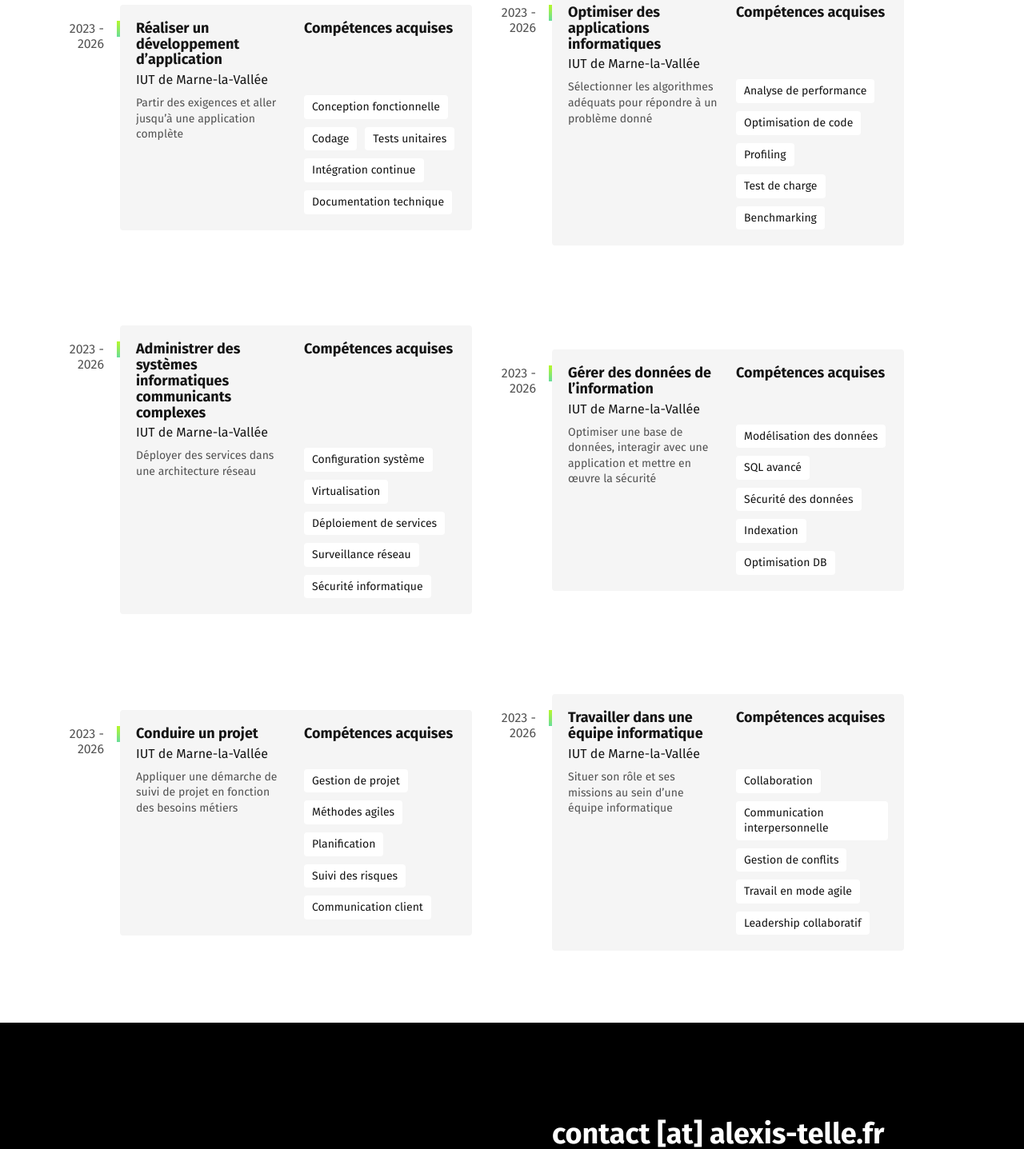
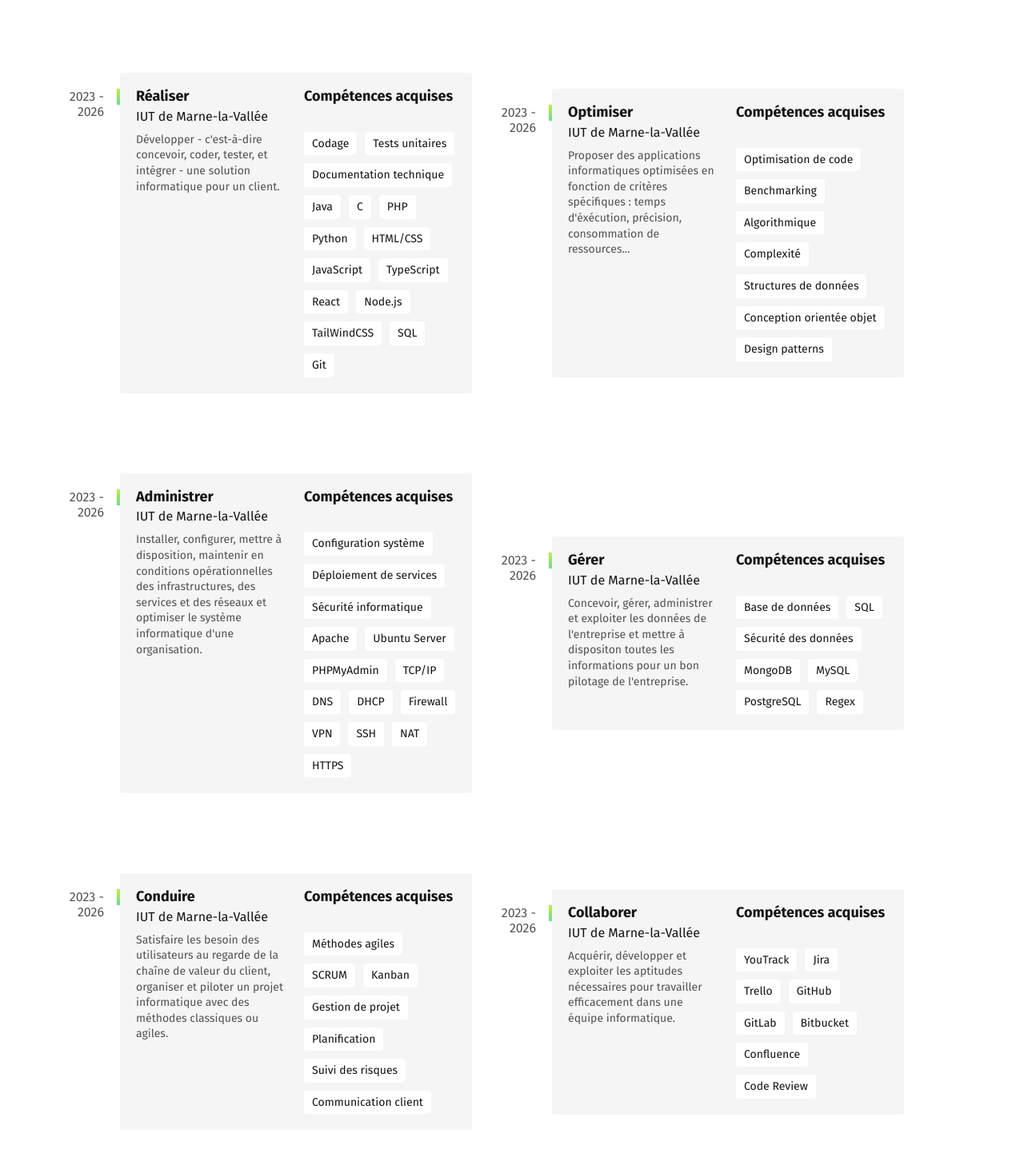
Before and after one commit to Galaktik-hub/portfolio, a React (Vite) app: page / in a window 1280 px wide. Shown: the part 699-2136 px from the top of the page at 80% size. Built offline with nearby package versions, Linux system fonts and the light colour scheme.

Commit message:
Home page update

```diff
--- a/src/components/Footer.tsx
+++ b/src/components/Footer.tsx
@@ -11,7 +11,7 @@ const Footer: React.FC = () => {
                     <li>contact [at] alexis-telle.fr</li>
                     <li>+(33)7. 68. 13. 86. 18</li>
                 </ul>
-                <p className="footer-copy">Site créé avec React & CSS</p>
+                <p className="footer-copy">Site créé en React</p>
             </div>
         </footer>
     );
--- a/src/components/Home/FormationList.tsx
+++ b/src/components/Home/FormationList.tsx
@@ -11,74 +11,99 @@ interface Formation {
 const formationData: Formation[] = [
     {
         year: "2023 - 2026",
-        title: "Réaliser un développement d’application",
+        title: "Réaliser",
         school: "IUT de Marne-la-Vallée",
         acquiredSkills: [
-            "Partir des exigences et aller jusqu’à une application complète"
+            "Développer - c'est-à-dire concevoir, coder, tester, et intégrer - une solution informatique pour un client."
         ],
         skills: [
-            "Conception fonctionnelle",
             "Codage",
             "Tests unitaires",
-            "Intégration continue",
-            "Documentation technique"
+            "Documentation technique",
+            "Java",
+            "C",
+            "PHP",
+            "Python",
+            "HTML/CSS",
+            "JavaScript",
+            "TypeScript",
+            "React",
+            "Node.js",
+            "TailWindCSS",
+            "SQL",
+            "Git",
         ]
     },
     {
         year: "2023 - 2026",
-        title: "Optimiser des applications informatiques",
+        title: "Optimiser",
         school: "IUT de Marne-la-Vallée",
         acquiredSkills: [
-            "Sélectionner les algorithmes adéquats pour répondre à un problème donné"
+            "Proposer des applications informatiques optimisées en fonction de critères spécifiques : temps d'éxécution, précision, consommation de ressources..."
         ],
         skills: [
-            "Analyse de performance",
             "Optimisation de code",
-            "Profiling",
-            "Test de charge",
-            "Benchmarking"
+            "Benchmarking",
+            "Algorithmique",
+            "Complexité",
+            "Structures de données",
+            "Conception orientée objet",
+            "Design patterns",
         ]
     },
     {
         year: "2023 - 2026",
-        title: "Administrer des systèmes informatiques communicants complexes",
+        title: "Administrer",
         school: "IUT de Marne-la-Vallée",
         acquiredSkills: [
-            "Déployer des services dans une architecture réseau"
+            "Installer, configurer, mettre à disposition, maintenir en conditions opérationnelles des infrastructures, des services et des réseaux et optimiser le système informatique d'une organisation."
         ],
         skills: [
             "Configuration système",
-            "Virtualisation",
             "Déploiement de services",
-            "Surveillance réseau",
-            "Sécurité informatique"
+            "Sécurité informatique",
+            "Apache",
+            "Ubuntu Server",
+            "PHPMyAdmin",
+            "TCP/IP",
+            "DNS",
+            "DHCP",
+            "Firewall",
+            "VPN",
+            "SSH",
+            "NAT",
+            "HTTPS",
         ]
     },
     {
         year: "2023 - 2026",
-        title: "Gérer des données de l’information",
+        title: "Gérer",
         school: "IUT de Marne-la-Vallée",
         acquiredSkills: [
-            "Optimiser une base de données, interagir avec une application et mettre en œuvre la sécurité"
+            "Concevoir, gérer, administrer et exploiter les données de l'entreprise et mettre à dispositon toutes les informations pour un bon pilotage de l'entreprise."
         ],
         skills: [
-            "Modélisation des données",
-            "SQL avancé",
+            "Base de données",
+            "SQL",
             "Sécurité des données",
-            "Indexation",
-            "Optimisation DB"
+            "MongoDB",
+            "MySQL",
+            "PostgreSQL",
+            "Regex",
         ]
     },
     {
         year: "2023 - 2026",
-        title: "Conduire un projet",
+        title: "Conduire",
         school: "IUT de Marne-la-Vallée",
         acquiredSkills: [
-            "Appliquer une démarche de suivi de projet en fonction des besoins métiers"
+            "Satisfaire les besoin des utilisateurs au regarde de la chaîne de valeur du client, organiser et piloter un projet informatique avec des méthodes classiques ou agiles."
         ],
         skills: [
+            "Méthodes agiles",
+            "SCRUM",
+            "Kanban",
             "Gestion de projet",
-            "Méthodes agiles",
             "Planification",
             "Suivi des risques",
             "Communication client"
@@ -86,17 +111,20 @@ const formationData: Formation[] = [
     },
     {
         year: "2023 - 2026",
-        title: "Travailler dans une équipe informatique",
+        title: "Collaborer",
         school: "IUT de Marne-la-Vallée",
         acquiredSkills: [
-            "Situer son rôle et ses missions au sein d’une équipe informatique"
+            "Acquérir, développer et exploiter les aptitudes nécessaires pour travailler efficacement dans une équipe informatique."
         ],
         skills: [
-            "Collaboration",
-            "Communication interpersonnelle",
-            "Gestion de conflits",
-            "Travail en mode agile",
-            "Leadership collaboratif"
+            "YouTrack",
+            "Jira",
+            "Trello",
+            "GitHub",
+            "GitLab",
+            "Bitbucket",
+            "Confluence",
+            "Code Review",
         ]
     }
 ];
--- a/src/components/Home/SkillTitle.tsx
+++ b/src/components/Home/SkillTitle.tsx
@@ -2,7 +2,7 @@ import React from "react";
 
 const SkillTitle: React.FC = () => {
     return (
-        <h1 id="competences">Compétences</h1>
+        <h1 id="competences">Compétences du BUT Informatique</h1>
     );
 };
 
```
